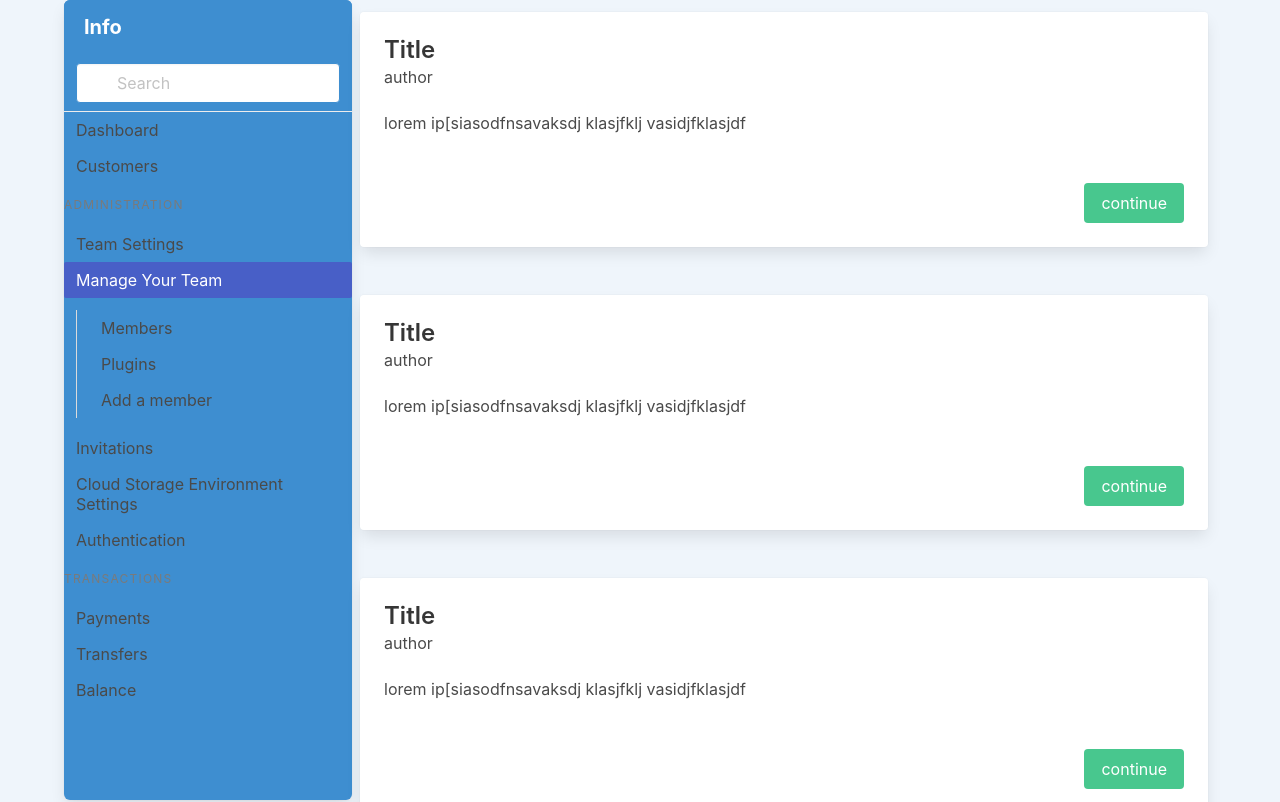
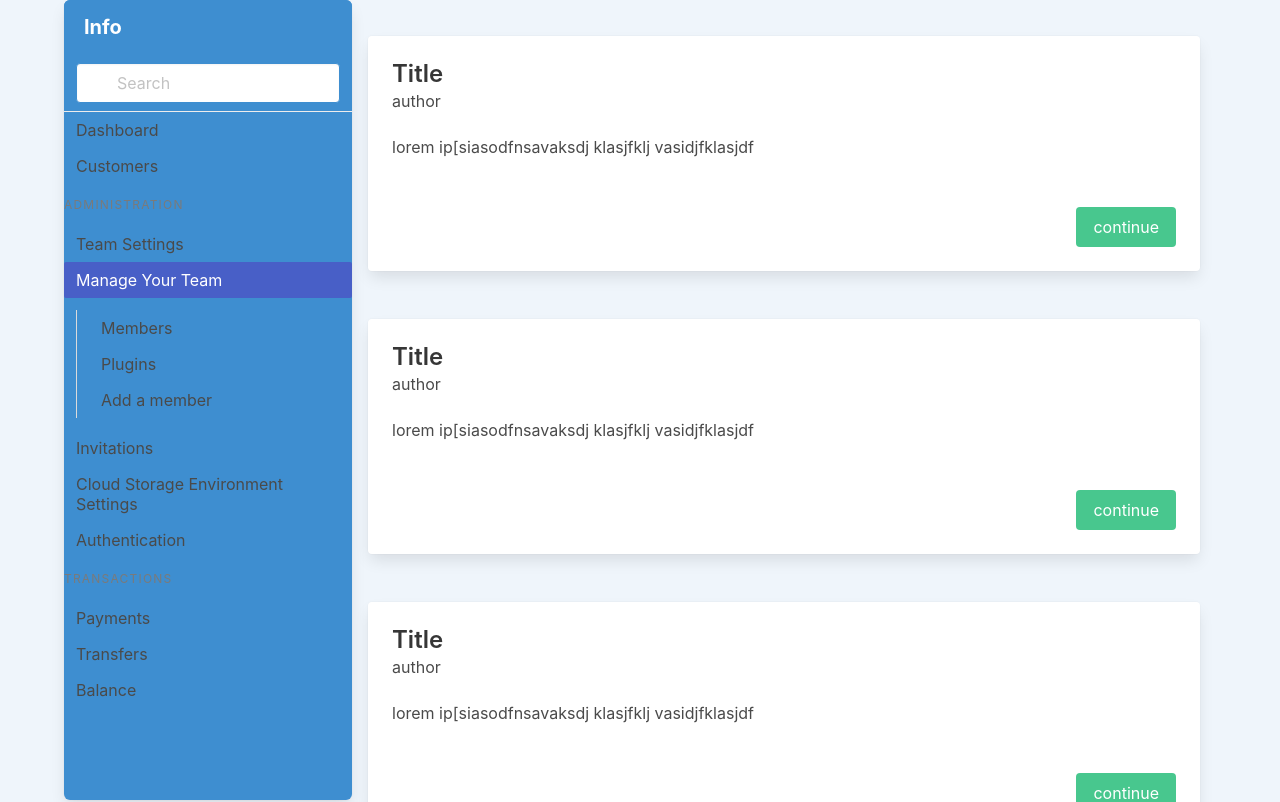
Before and after one commit to impeterk/tinyReddit, a React (Vite) app: page / in a window 1280 px wide. Shown: the top 802 px of the page. Built offline with nearby package versions, Linux system fonts and the light colour scheme.

Commit message:
changed padding around posts in array

```diff
--- a/src/components/elements/Post.jsx
+++ b/src/components/elements/Post.jsx
@@ -3,7 +3,7 @@ export default function Post(props) {
     const { title, author, content, id } = props.post
 
     return (
-        <div className="container mx-auto mb-6">
+        <article className="section py-5 px-2">
             <div className="card">
                 <div className="card-content">
                     <div className="media">
@@ -19,6 +19,6 @@ export default function Post(props) {
                     <Link to={`/${id}`} className="button is-success ">continue</Link>
                 </div>
             </div>
-        </div>
+        </article>
     )
 }
```
